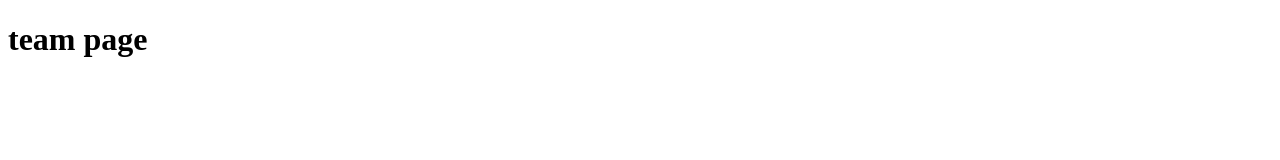
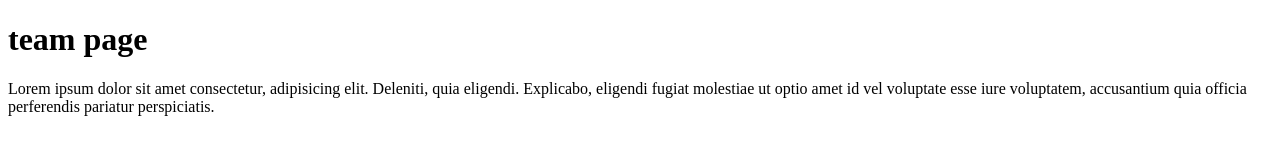
Before and after one commit to uwingabirejoselyne/Gym-Git-Exercise-Solutions, a plain HTML site: page team.html in a window 1280 px wide. Drawn offline with Linux system fonts and the light colour scheme.

Commit message:
team page

```diff
--- a/team.html
+++ b/team.html
@@ -8,5 +8,6 @@
 </head>
 <body>
     <h1>team page</h1>
+    <p>Lorem ipsum dolor sit amet consectetur, adipisicing elit. Deleniti, quia eligendi. Explicabo, eligendi fugiat molestiae ut optio amet id vel voluptate esse iure voluptatem, accusantium quia officia perferendis pariatur perspiciatis.</p>
 </body>
 </html>
```
